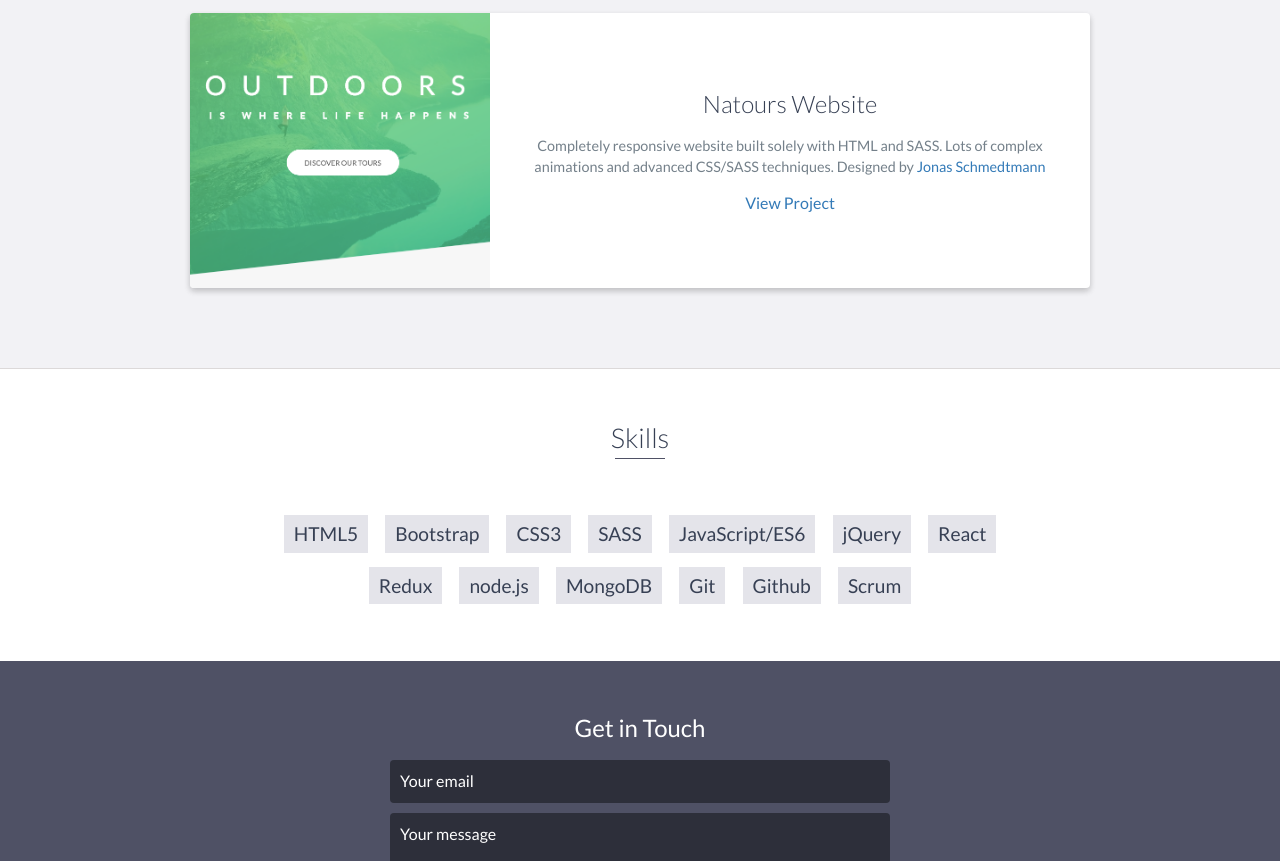
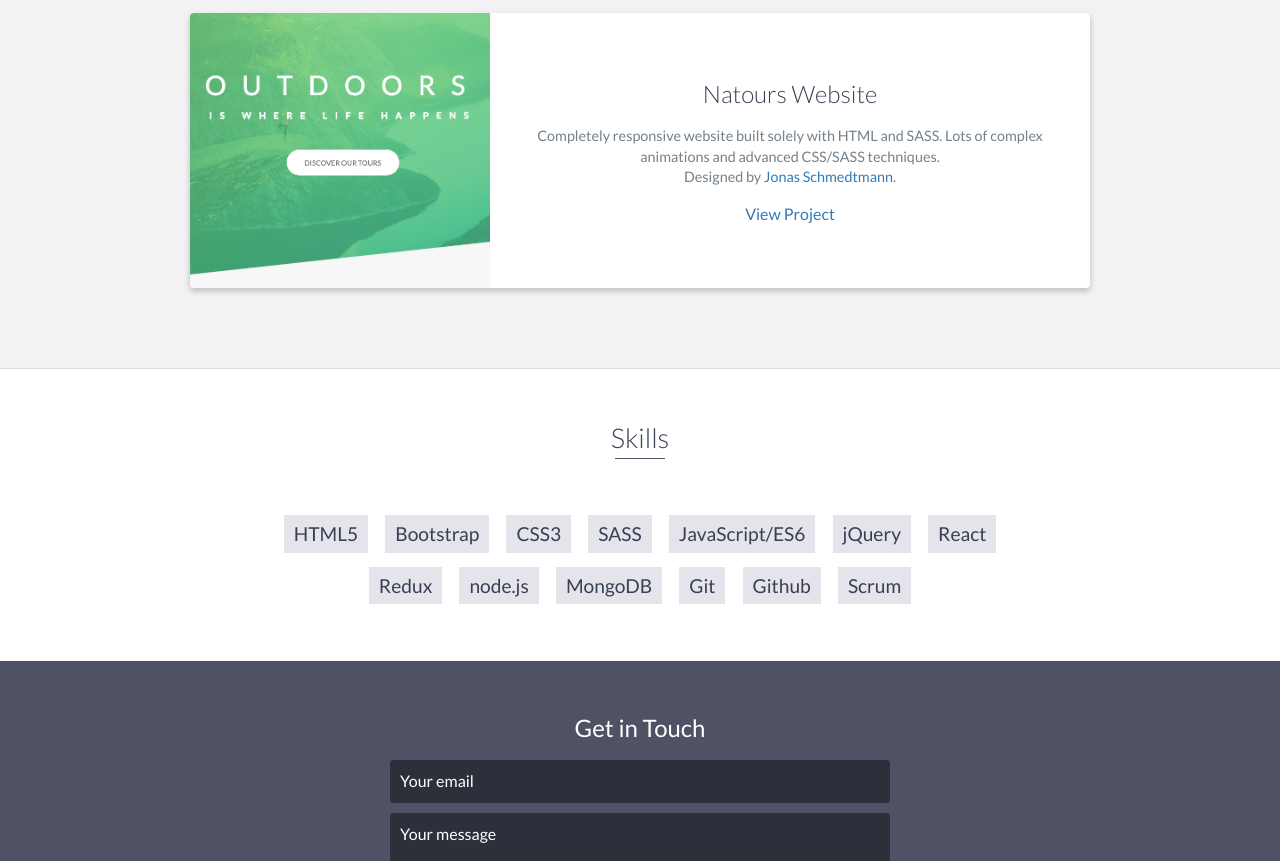
Before and after one commit to patternisolat/patternisolat.github.io, a website: page index.html in a window 1280 px wide. Shown: the part 2360-3221 px from the top of the page. Drawn offline with nearby package versions, Linux system fonts and the light colour scheme.

Commit message:
Update index.html

```diff
--- a/index.html
+++ b/index.html
@@ -158,7 +158,7 @@
               <h3>Natours Website</h3>
               <p>
                 Completely responsive website built solely with HTML and SASS.
-                Lots of complex animations and advanced CSS/SASS techniques. Designed by <a href="https://codingheroes.io/">Jonas Schmedtmann</a>
+                Lots of complex animations and advanced CSS/SASS techniques.<br>Designed by <a href="https://codingheroes.io/">Jonas Schmedtmann</a>.
               </p>
               <a href="https://patternisolat.github.io/natours/">View Project</a>
             </div>
```
